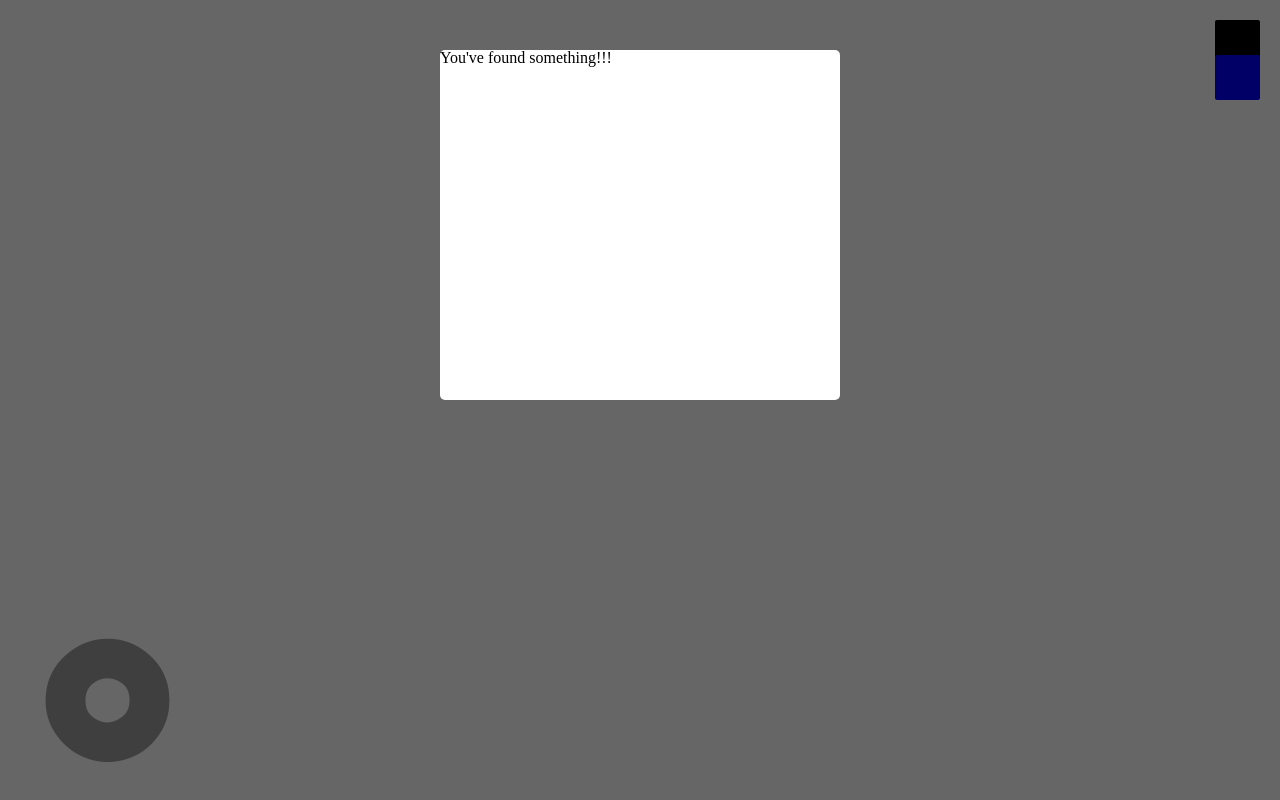
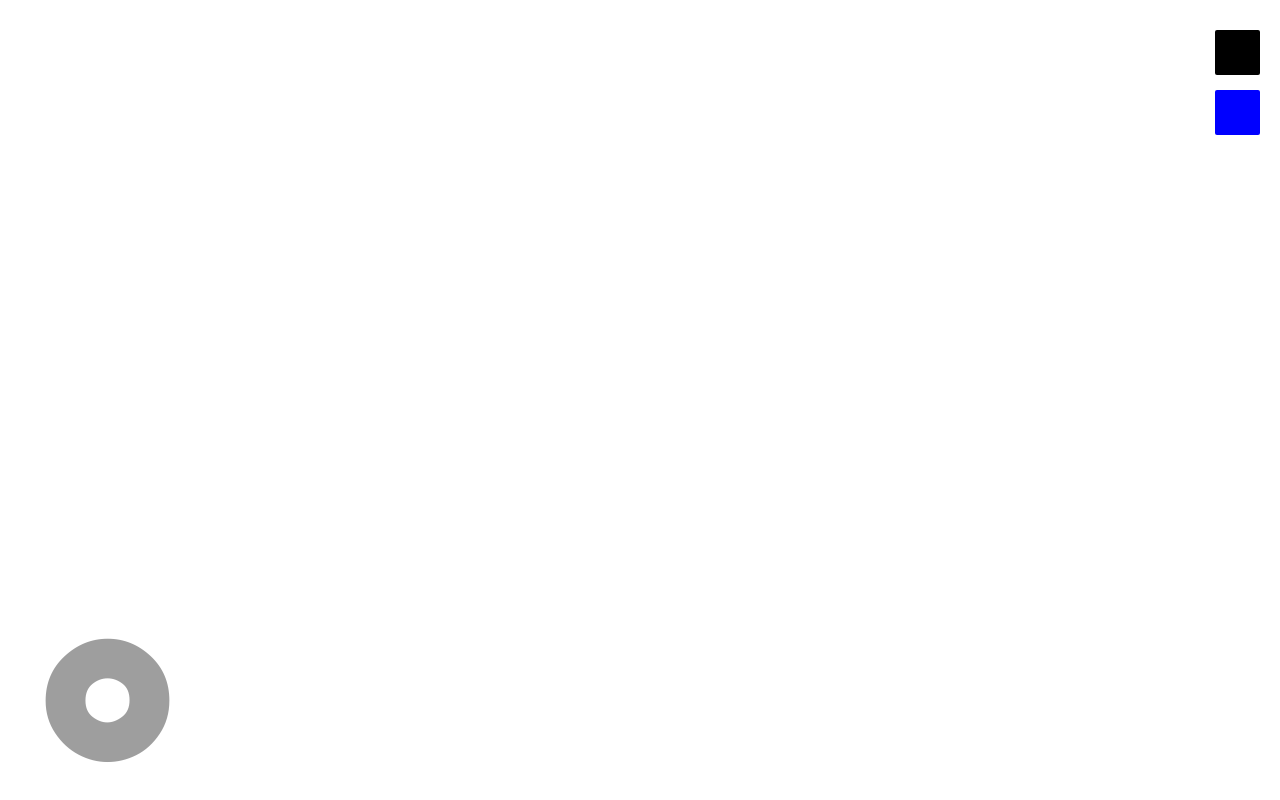
Before and after one commit to jawm17/sandbox, a React (Create React App) app in the folder sand/: page / in a window 1280 px wide. Built offline with nearby package versions, Linux system fonts and the light colour scheme; grey boxes are pictures that could not be loaded; a web font is replaced by a local one.

Commit message:
New favicon / Popup features

```diff
--- a/sand/src/Components/ButtonsStyle.css
+++ b/sand/src/Components/ButtonsStyle.css
@@ -2,7 +2,6 @@
 .buttons {
     position: fixed;
     right: 20px;
-    top: 10px;
 }
 
 .hideSomething {
@@ -10,7 +9,7 @@
     height: 45px;
     position: fixed;
     right: 20px;
-    top: 20px;
+    top: 30px;
     border-radius: 2px;
     background-color: black;
 }
@@ -20,34 +19,30 @@
     height: 45px;
     position: fixed;
     right: 20px;
-    top: 45px;
+    top: 80px;
     border-radius: 2px;
     margin-top: 10px;
     background-color: blue;
 }
 
 .hideSomething:hover {
-
-    top: 18px;
     box-shadow: 0 8px 16px 0 rgba(0,0,0,0.2);
 }
 
 .findSomething:hover {
+    box-shadow: 0 8px 16px 0 rgba(0,0,0,0.2);
+}
 
-    top: 43px;
-    box-shadow: 0 8px 16px 0 rgba(0,0,0,0.2);
+.hideSomething:active {
+    width: 25px;
+    height: 25px;
+    top: 30px;
 }
 
 .findSomething:active {
     width: 25px;
     height: 25px;
-    top: 45px;
-}
-
-.hideSomething:active {
-    width: 25px;
-    height: 25px;
-    top: 20px;
+    top: 80px;
 }
 
 .buttons:hover {
--- a/sand/src/Components/Popup.js
+++ b/sand/src/Components/Popup.js
@@ -1,6 +1,20 @@
-import React, { useState } from "react";
+import React, { useState, useEffect } from "react";
 
 export default function Popup(props) {
+    const [initHeight, setInitHeight] = useState(10);
+    const [initWidth, setInitWidth] = useState(10);
+    const [open, setOpen] = useState(true);
+    const [message, setMessage] = useState("");
+
+    useEffect(() => {
+        setInitHeight(350);
+        setInitWidth(400);
+        if (props.type === "eth") {
+            if (props.amount) {
+                setMessage(`You've found ${props.amount} Ethereum!!!`)
+            }
+        }
+    })
 
     const style = {
         shaded: {
@@ -16,20 +30,33 @@ export default function Popup(props) {
         },
         popup: {
             marginTop: 50,
-            width: 400,
-            height: 350,
+            width: initWidth,
+            height: initHeight,
             borderRadius: 5,
-            backgroundColor: "white"
+            backgroundColor: "white",
+            transition: "all 0.3s ease-in-out",
         }
     }
 
+    function closePopup() {
+        setOpen(false);
+    }
+
+    if (open) {
         return (
             <div>
                 <div style={style.shaded}>
                     <div style={style.popup}>
-                    You've found something!!!
+                        {message}
+                        <div onClick={() => closePopup()}>x</div>
                     </div>
                 </div>
             </div>
         );
+    } else {
+        return (
+            null
+        );
     }
+
+}
--- a/sand/src/SearchPage/SearchPage.js
+++ b/sand/src/SearchPage/SearchPage.js
@@ -6,6 +6,7 @@ import "./SearchPageStyle.css";
 
 export default function SearchPage() {
     const [mousePosition, setMousePosition] = useState({ x: null, y: null });
+    const [discoveryMade, setDiscoverMade] = useState(false);
     const textbg = "https://ak.picdn.net/shutterstock/videos/1026842039/thumb/9.jpg";
 
     const style = {
@@ -44,7 +45,7 @@ export default function SearchPage() {
         setMousePosition({ x: e.touches[0].clientX, y: e.touches[0].clientY });
         if (e.touches[0].clientX > 390 && e.touches[0].clientX <= 400) {
             if (e.touches[0].clientY > 40 && e.touches[0].clientY <= 50) {
-                window.alert("You found 12 eth!");
+                setDiscoverMade(true);
             }
         }
     }
@@ -53,7 +54,7 @@ export default function SearchPage() {
         setMousePosition({ x: e.clientX, y: e.clientY });
         if (e.clientX > 390 && e.clientX <= 400) {
             if (e.clientY > 40 && e.clientY <= 50) {
-                window.alert("You found 12 eth!");
+                setDiscoverMade(true)
             }
         }
     }
@@ -64,7 +65,7 @@ export default function SearchPage() {
             <p className="treasureHuntLogo" style={style.treasureHuntLogo}>o</p>
             {/* <p style={style.title}>sandsearch.io</p> */}
             <Buttons />
-            <Popup />
+            {discoveryMade ? <Popup type="eth" amount="0.05"/> : null}
         </div>
     );
 }
```
Also changed, not shown: sand/public/index.html (+1 -1 lines). Lines whose indentation alone changed are shown as unchanged.
